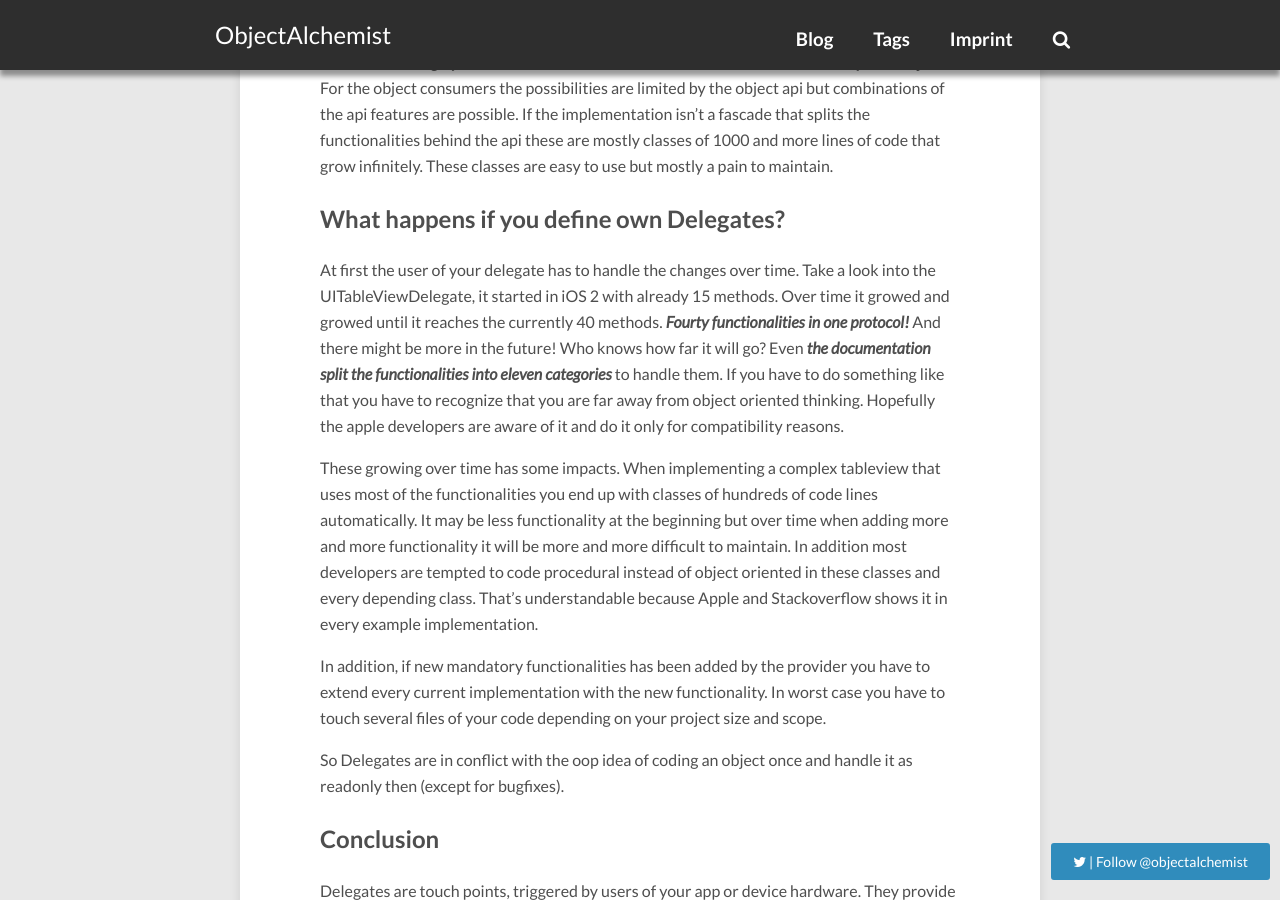
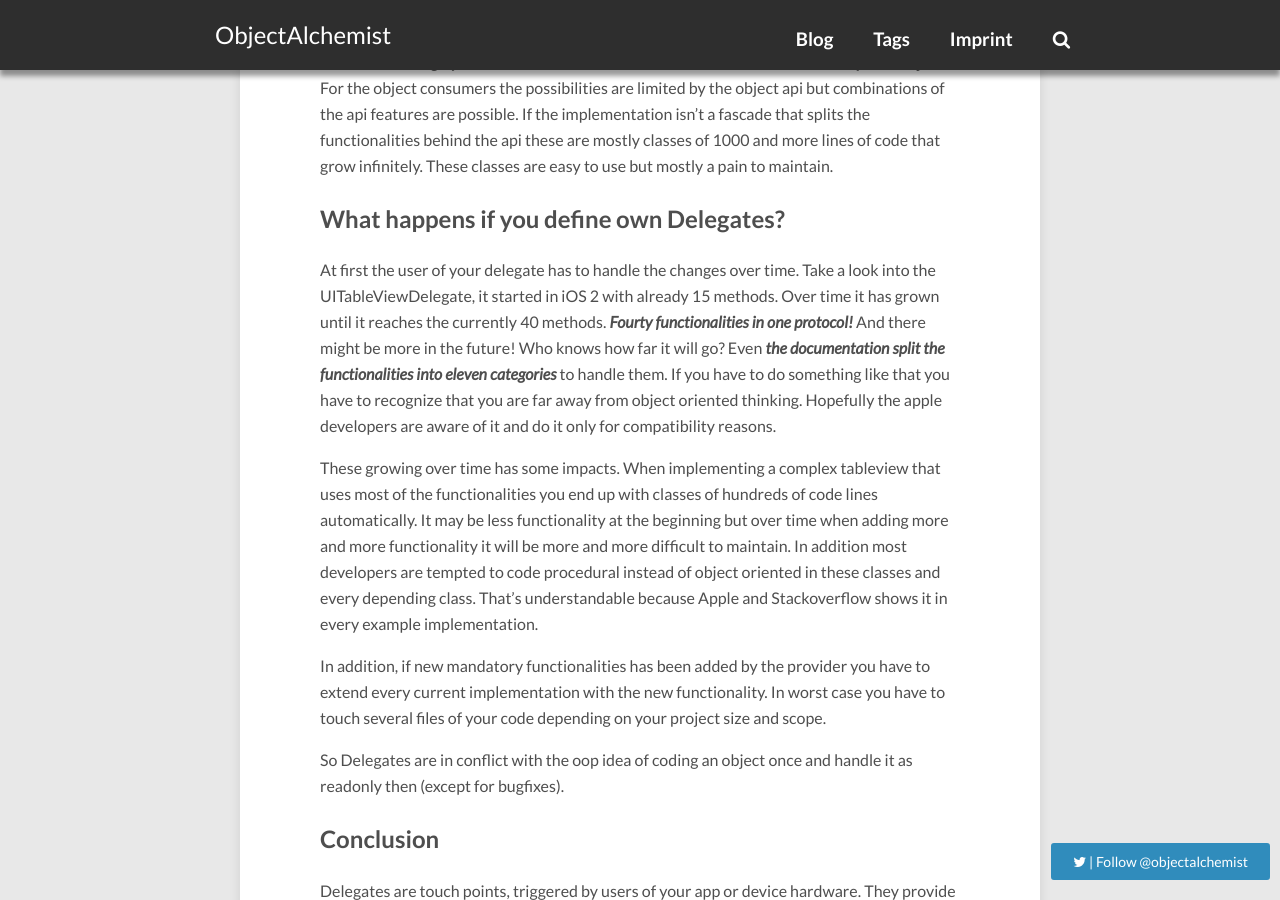
Before and after one commit to ObjectAlchemist/ObjectAlchemist.github.io, a Jekyll site: the page built from _posts/2018-09-09-delegates.md, in a window 1280 px wide and 900 px high, scrolled down 3486 px. Built offline with Jekyll 4.4.1, drawn with Linux system fonts in a browser that asks for light colours; nearby versions of some CDN libraries; comment, search, counter and statistics services are not loaded.

Commit message:
Fix spelling

```diff
--- a/_posts/2018-09-09-delegates.md
+++ b/_posts/2018-09-09-delegates.md
@@ -47,7 +47,7 @@ The result is a ***highly flexible customizable UITextField instead of several u
 What happens if you define own Delegates?
 ----------
 
-At first the user of your delegate has to handle the changes over time. Take a look into the UITableViewDelegate, it started in iOS 2 with already 15 methods. Over time it growed and growed until it reaches the currently 40 methods. ***Fourty functionalities in one protocol!*** And there might be more in the future! Who knows how far it will go?
+At first the user of your delegate has to handle the changes over time. Take a look into the UITableViewDelegate, it started in iOS 2 with already 15 methods. Over time it has grown until it reaches the currently 40 methods. ***Fourty functionalities in one protocol!*** And there might be more in the future! Who knows how far it will go?
 Even ***the documentation split the functionalities into eleven categories*** to handle them. If you have to do something like that you have to recognize that you are far away from object oriented thinking. Hopefully the apple developers are aware of it and do it only for compatibility reasons.
 
 These growing over time has some impacts. When implementing a complex tableview that uses most of the functionalities you end up with classes of hundreds of code lines automatically. It may be less functionality at the beginning but over time when adding more and more functionality it will be more and more difficult to maintain. In addition most developers are tempted to code procedural instead of object oriented in these classes and every depending class. That's understandable because Apple and Stackoverflow shows it in every example implementation.
```
